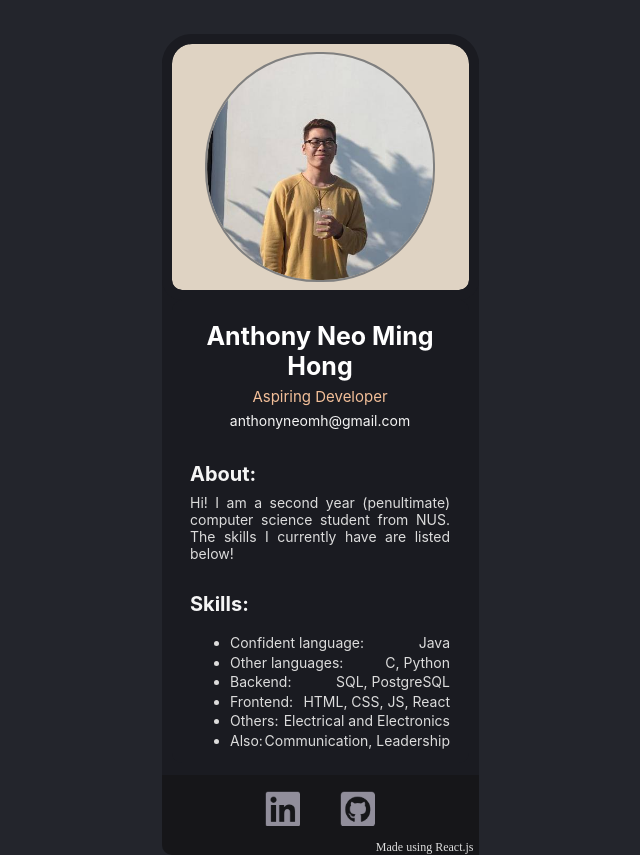
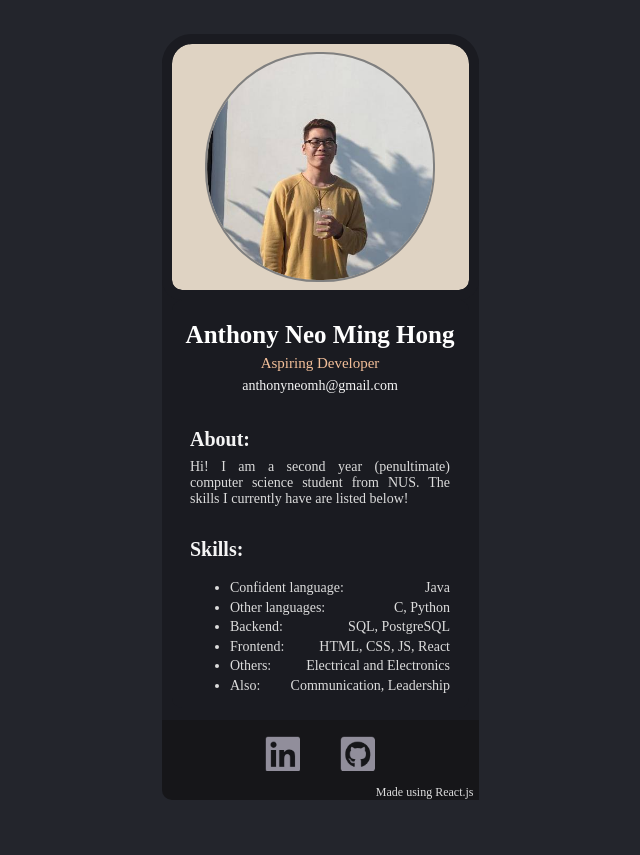
Before and after one commit to anthonynmh/my-digital-namecard, a React (Create React App) app: page / in a window 1280 px wide. Shown: the whole page, without its empty margins (320-960 px from the left). After the commit the page ends 800 px from the top, so only its background shows below. Built offline with nearby package versions, Linux system fonts and the light colour scheme.

Commit message:
Updated style

```diff
--- a/src/style.css
+++ b/src/style.css
@@ -44,7 +44,6 @@ body {
 }
 
 .name {
-    font-family: 'Inter';
     font-weight: 700;
     font-size: 25px;
     text-align: center;
@@ -56,7 +55,6 @@ body {
 .role {
     margin: 0px;
     padding-top: 6px;
-    font-family: 'Inter';
     font-size: 15px;
     text-align: center;
     color: #F3BF99;
@@ -65,7 +63,6 @@ body {
 .website {
     margin: 0px;
     padding-top: 9px;
-    font-family: 'Inter';
     font-size: 10.24px;
     text-align: center;
     color: #F5F5F5;
@@ -74,7 +71,6 @@ body {
 .email {
     margin: 0px;
     padding-top: 6px;
-    font-family: 'Inter';
     font-size: 14px;
     text-align: center;
     color: #F5F5F5;
@@ -118,13 +114,11 @@ body {
 .info--extra h3 {
     color: #F5F5F5;
     margin: 0px;
-    font-family: 'Inter';
     font-size: 20px;
     line-height: 150%;
 }
 
 .info--extra p {
-    font-family: 'Inter';
     font-size: 14px;
     color: #DCDCDC;
     margin: 0px;
@@ -139,7 +133,6 @@ body {
 
 .skills-container > ul {
     margin-bottom: 12px;
-    font-family: 'Inter';
     font-size: 14px;
     line-height: 140%;
     color: #DCDCDC;
```
